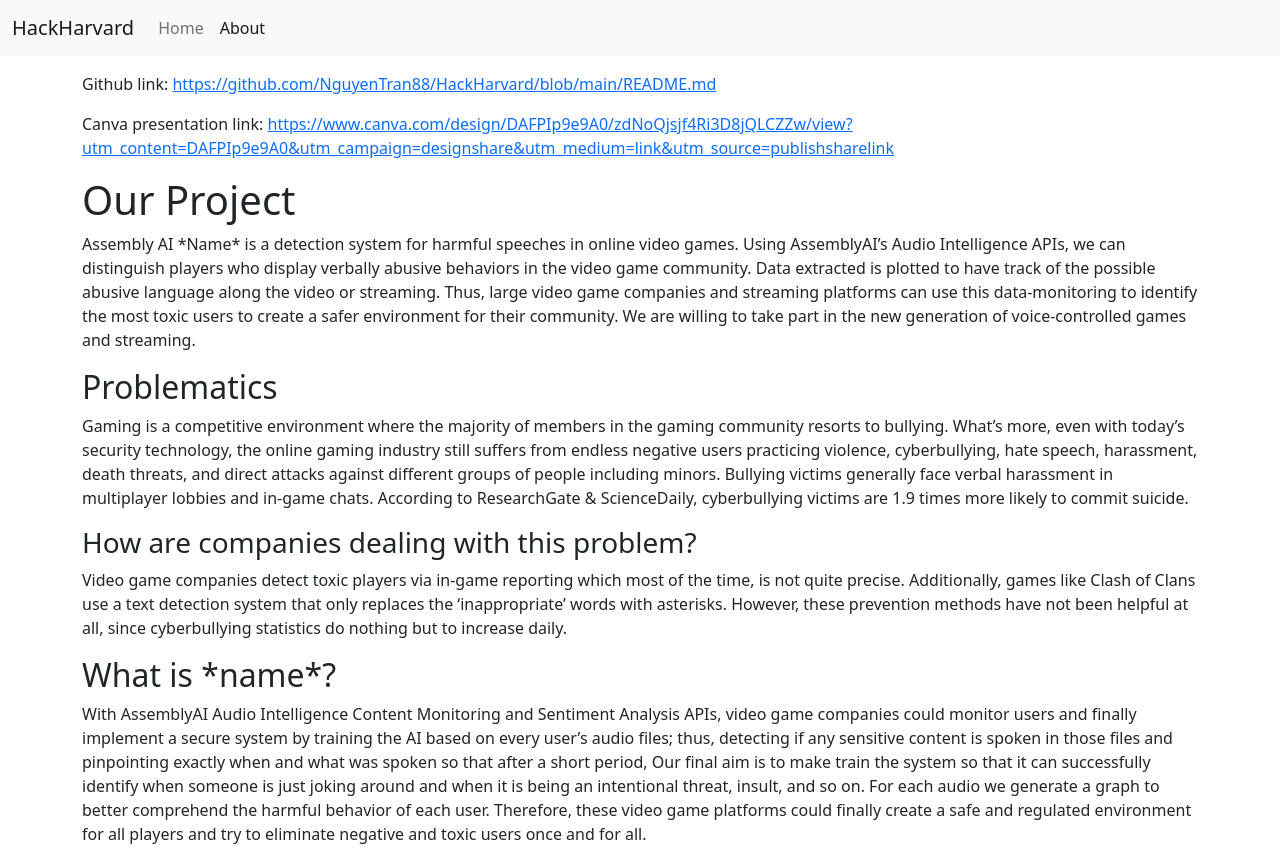
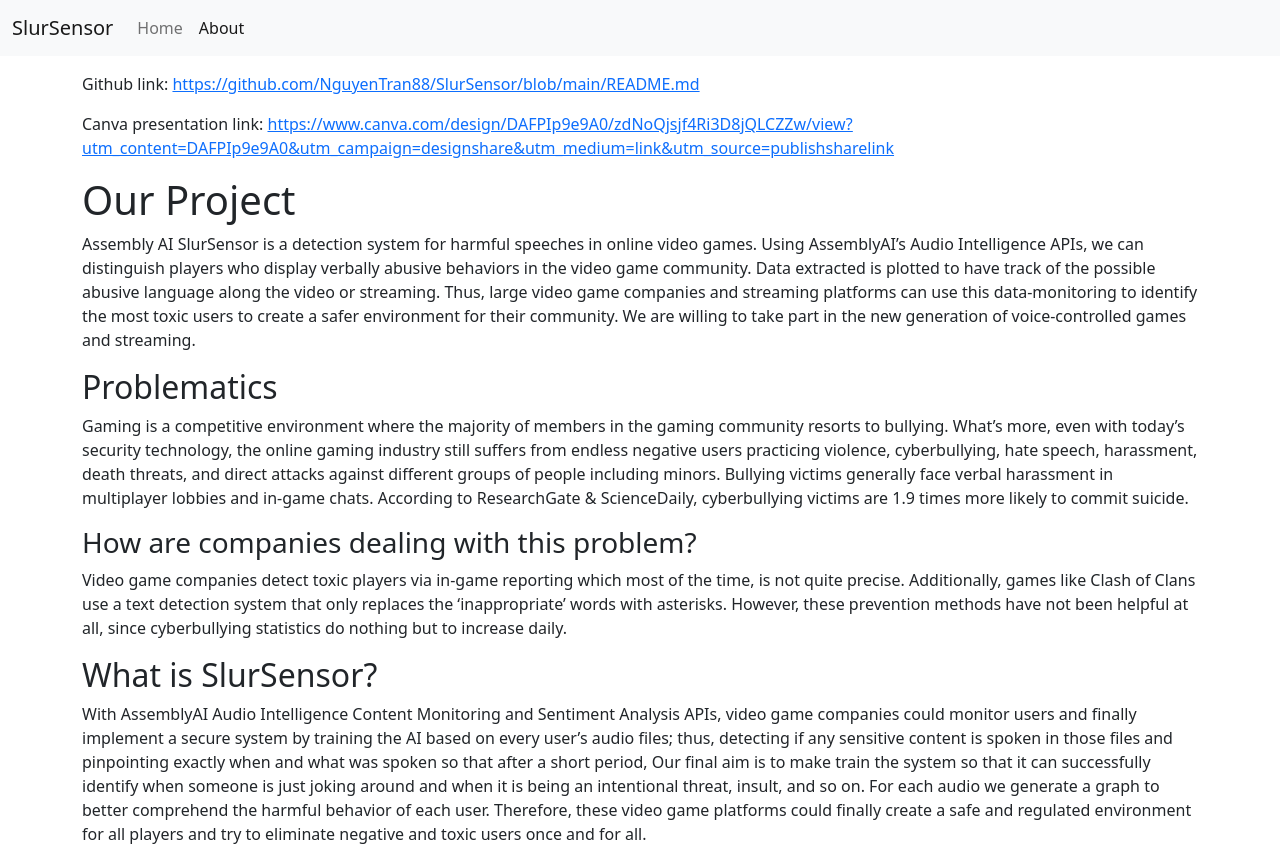
Before and after one commit to NguyenTran88/HackHarvard, a website: page website/about.html in a window 1280 px wide. Shown: the top 849 px of the page. Drawn offline with nearby package versions, Linux system fonts and the light colour scheme.

Commit message:
update name to SlurSensor

```diff
--- a/package.json
+++ b/package.json
@@ -1,4 +1,5 @@
 {
+  "name": "slur-sensor",
   "scripts": {
     "start": "node website/server.js"
   },
--- a/website/about.html
+++ b/website/about.html
@@ -4,7 +4,7 @@
 <head>
     <meta charset="utf-8">
     <meta name="viewport" content="width=device-width, initial-scale=1.0">
-    <title>HackHarvard</title>
+    <title>SlurSensor</title>
     <link href="https://cdn.jsdelivr.net/npm/bootstrap@5.2.2/dist/css/bootstrap.min.css" rel="stylesheet"
         integrity="sha384-Zenh87qX5JnK2Jl0vWa8Ck2rdkQ2Bzep5IDxbcnCeuOxjzrPF/et3URy9Bv1WTRi" crossorigin="anonymous">
 </head>
@@ -12,7 +12,7 @@
 <body>
     <nav class="navbar navbar-expand-lg bg-light">
         <div class="container-fluid">
-            <a class="navbar-brand" href="#">HackHarvard</a>
+            <a class="navbar-brand" href="#">SlurSensor</a>
             <button class="navbar-toggler" type="button" data-bs-toggle="collapse"
                 data-bs-target="#navbarSupportedContent" aria-controls="navbarSupportedContent" aria-expanded="false"
                 aria-label="Toggle navigation">
@@ -32,7 +32,7 @@
     </nav>
 
     <div class="container">
-        <p class="mt-3">Github link: <a href="https://github.com/NguyenTran88/HackHarvard/blob/main/README.md">https://github.com/NguyenTran88/HackHarvard/blob/main/README.md</a></p>
+        <p class="mt-3">Github link: <a href="https://github.com/NguyenTran88/SlurSensor/blob/main/README.md">https://github.com/NguyenTran88/SlurSensor/blob/main/README.md</a></p>
         <p>
             Canva presentation link:
             <a href="https://www.canva.com/design/DAFPIp9e9A0/zdNoQjsjf4Ri3D8jQLCZZw/view?utm_content=DAFPIp9e9A0&utm_campaign=designshare&utm_medium=link&utm_source=publishsharelink">https://www.canva.com/design/DAFPIp9e9A0/zdNoQjsjf4Ri3D8jQLCZZw/view?utm_content=DAFPIp9e9A0&utm_campaign=designshare&utm_medium=link&utm_source=publishsharelink</a>
@@ -40,7 +40,7 @@
 
         <h1>Our Project</h1>
         <p>
-            Assembly AI *Name* is a detection system for harmful speeches in online video games.
+            Assembly AI SlurSensor is a detection system for harmful speeches in online video games.
             Using AssemblyAI’s Audio Intelligence APIs, we can distinguish players who display verbally abusive behaviors in the video game community.
             Data extracted is plotted to have track of the possible abusive language along the video or streaming.
             Thus, large video game companies and streaming platforms can use this data-monitoring to identify the most toxic users to create a safer environment for their community.
@@ -58,7 +58,7 @@
             Video game companies detect toxic players via in-game reporting which most of the time, is not quite precise. Additionally, games like Clash of Clans use a text detection system that only replaces the ‘inappropriate’ words with asterisks. However, these prevention methods have not been helpful at all, since cyberbullying statistics do nothing but to increase daily.
         </p>
 
-        <h2>What is *name*?</h2>
+        <h2>What is SlurSensor?</h2>
         <p>
             With AssemblyAI Audio Intelligence Content Monitoring and Sentiment Analysis APIs, video game companies could monitor users and finally implement a secure system by training the AI based on every user’s audio files;  thus, detecting if any sensitive content is spoken in those files and pinpointing exactly when and what was spoken so that after a short period, Our final aim is to make train the system so that it can successfully identify when someone is just joking around and when it is being an intentional threat, insult, and so on. For each audio we generate a graph to better comprehend the harmful behavior of each user. Therefore, these video game platforms could finally create a safe and regulated environment for all players and try to eliminate negative and toxic users once and for all.
         </p>
```
Also changed, not shown: website/index.html (+3 -3 lines), 1 other file.
